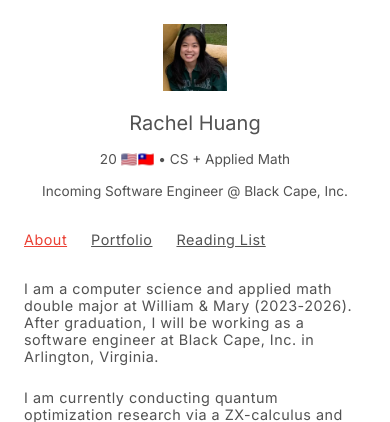
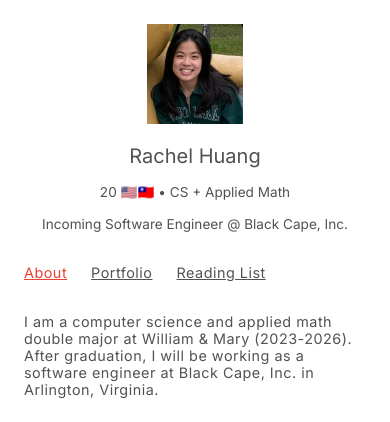
Before and after one commit to rrachelhuangg/rachelhuang.dev, a Flask app: page / in a window 390 px wide. Shown: the top 422 px of the page. Run offline with Flask 3, Linux system fonts and the light colour scheme.

Commit message:
Updated pfp size

```diff
--- a/static/styles.css
+++ b/static/styles.css
@@ -19,7 +19,7 @@ body {
 }
 
 #pfp-container{
-    width:7rem;
+    width:8rem;
 }
 
 img{
@@ -148,7 +148,7 @@ footer {
     }
 
     #pfp-container {
-        width: 5rem;
+        width: 7rem;
     }
 
     #text-content {
@@ -194,7 +194,7 @@ footer {
     }
 
     #pfp-container {
-        width: 4rem;
+        width: 6rem;
     }
 
     #title {
```
